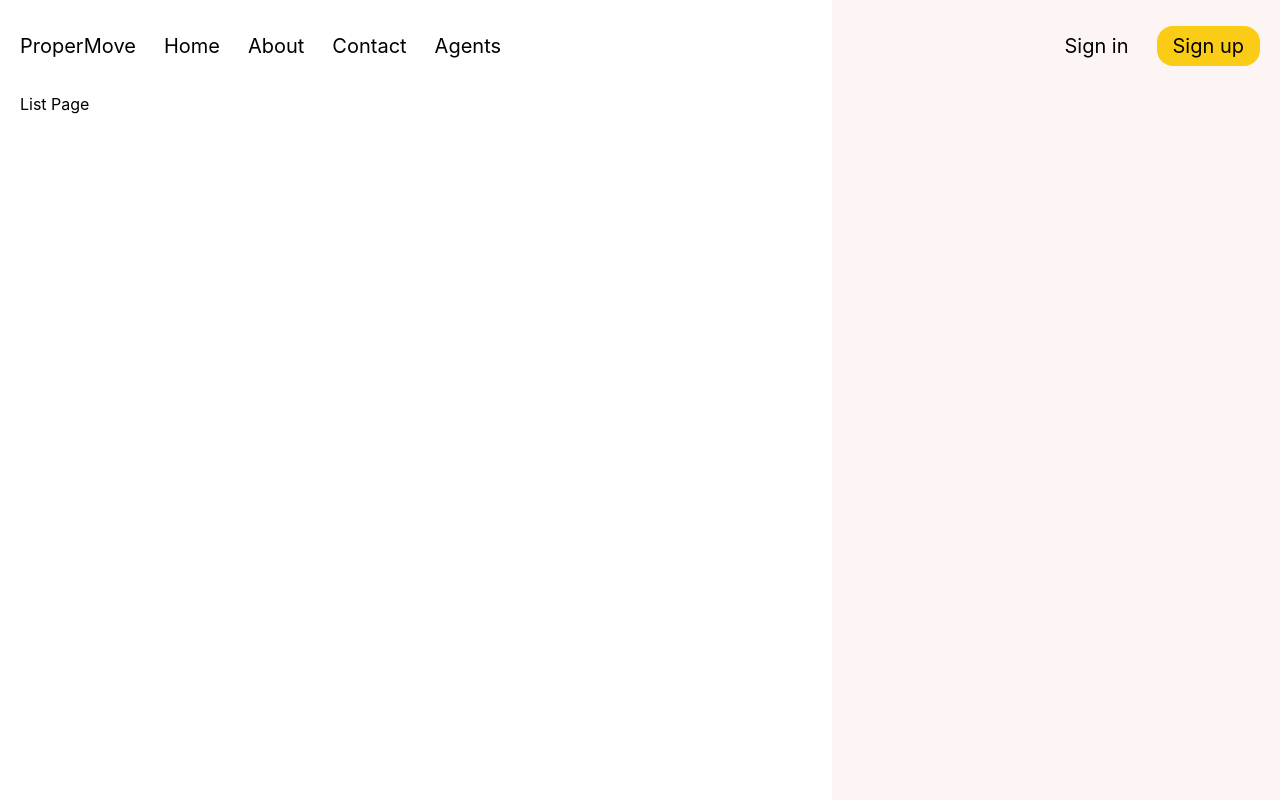
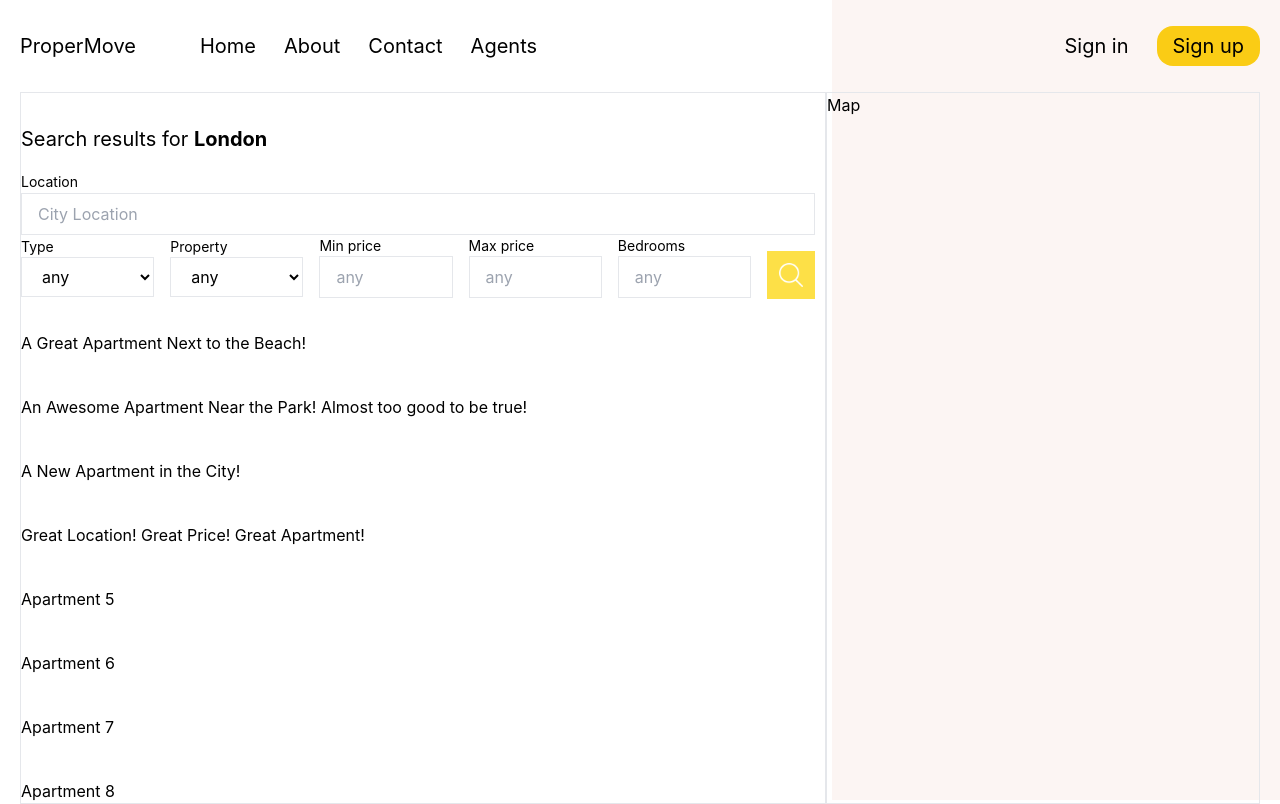
Before and after one commit to OU1122/Client-Proper-Move, a React (Vite) app: page /list in a window 1280 px wide. Built offline with nearby package versions, Linux system fonts and the light colour scheme.

Commit message:
listing page filter done

```diff
--- /dev/null
+++ b/src/components/card.tsx
@@ -0,0 +1,17 @@
+interface Item {
+	id: number;
+	title: string;
+	img: string;
+	bedroom: number;
+	bathroom: number;
+	price: number;
+	address: string;
+	latitude: number;
+	longitude: number;
+}
+
+export const Card: React.FC<{ item: Item }> = ({ item }) => {
+	return <div>{item.title}</div>;
+};
+
+export default Card;
--- /dev/null
+++ b/src/components/filter.tsx
@@ -0,0 +1,111 @@
+export const Filter: React.FC = () => {
+	return (
+		<div className="my-8">
+			<h1 className="text-xl">
+				Search results for <span className="font-bold">London</span>
+			</h1>
+			<div className="top mt-4 pr-[10px]">
+				<div>
+					<label
+						htmlFor="city"
+						className="text-sm">
+						Location
+					</label>
+					<input
+						className="w-full px-4 py-2 border bg-white"
+						type="text"
+						id="city"
+						name="city"
+						placeholder="City Location"></input>
+				</div>
+			</div>
+
+			<div className="bottom pr-[10px] flex-col flex md:flex-row gap--2 md:gap-4 md:items-center">
+				<div className="flex flex-col basis-1/5">
+					<label
+						htmlFor="type"
+						className="text-sm">
+						Type
+					</label>
+					<select
+						className="w-full pl-4 py-2 border bg-white"
+						id="type"
+						name="type">
+						<option value="any">any</option>
+						<option value="buy">Buy</option>
+						<option value="rent">Rent</option>
+					</select>
+				</div>
+				<div className="flex flex-col basis-1/5">
+					<label
+						htmlFor="property"
+						className="text-sm">
+						Property
+					</label>
+					<select
+						className="w-full pl-4 py-2 border bg-white"
+						id="property"
+						name="property">
+						<option value="any">any</option>
+						<option value="Apartment">Apartment</option>
+						<option value="House">House</option>
+						<option value="Condo">Condo</option>
+						<option value="Land">Land</option>
+					</select>
+				</div>
+				<div className="flex flex-col basis-1/5">
+					<label
+						htmlFor="minPrice"
+						className="text-sm">
+						Min price
+					</label>
+					<input
+						className="w-full pl-4 py-2 border bg-white"
+						type="number"
+						name="minPrice"
+						step="5000"
+						min="0"
+						max="10000000"
+						placeholder="any"></input>
+				</div>
+				<div className="flex flex-col basis-1/5">
+					<label
+						htmlFor="maxPrice"
+						className="text-sm">
+						Max price
+					</label>
+					<input
+						className="w-full pl-4 py-2 border bg-white"
+						type="number"
+						name="maxPrice"
+						step="5000"
+						min="0"
+						max="10000000"
+						placeholder="any"></input>
+				</div>
+				<div className="flex flex-col basis-1/5">
+					<label
+						htmlFor="bedrooms"
+						className="text-sm">
+						Bedrooms
+					</label>
+					<input
+						className="w-full pl-4 py-2 border bg-white"
+						type="number"
+						id="bedrooms"
+						name="bedrooms"
+						min={0}
+						max={10}
+						placeholder="any"></input>
+				</div>
+				<div className=" min-w-[48px] h-[48px] mt-4 flex flex-col md:self-end justify-center items-center bg-yellow-300">
+					<img
+						className="w-[24px] h-[24px]"
+						src="/search.png"></img>
+				</div>
+			</div>
+		</div>
+	);
+};
+
+export default Filter;
--- a/src/components/navbar.tsx
+++ b/src/components/navbar.tsx
@@ -11,7 +11,7 @@ const Navbar: React.FC = () => {
 				<div className="transition-all ease-in hover:scale-[1.05]">
 					ProperMove
 				</div>
-				<ul className="hidden md:flex sm:ml-7 md:gap-3 lg:gap-7 ">
+				<ul className="hidden md:flex sm:ml-16 md:gap-3 lg:gap-7 ">
 					<a
 						href="/"
 						className="transition-all ease-in hover:scale-[1.05]">
@@ -65,8 +65,8 @@ const Navbar: React.FC = () => {
 			<div
 				id="mobile-menu"
 				className={clsx(
-					"hidden absolute top-0 right-0 bg-black h-screen w-[60%] justify-center z-40 transition-all ease-in  duration-[400ms]",
-					{ "!flex": isOpen }
+					"hidden absolute top-0 -right-[400%] bg-black h-screen w-[60%] justify-center z-40 transition-all ease-in  duration-[400ms]",
+					{ "!flex !right-0": isOpen }
 				)}>
 				<nav className="text-white leading-loose tracking-wide text-xl flex flex-col items-center justify-center gap-7 ">
 					<a href="/">Home</a>
--- a/src/components/searchBox.tsx
+++ b/src/components/searchBox.tsx
@@ -9,7 +9,7 @@ const SearchBox: React.FC = () => {
 	};
 
 	return (
-		<div className="mt-10">
+		<div className="flex flex-col flex-wrap mt-10">
 			<div>
 				<button
 					onClick={() => {
@@ -35,29 +35,32 @@ const SearchBox: React.FC = () => {
 					Rent
 				</button>
 			</div>
-			<form className="flex border rounded-bl-md">
+			<form className="bg-white flex flex-col gap-1 justify-start md:flex-row  border-2 rounded-bl-md rounded-br-md rounded-tr-md ">
 				<input
-					className="border-r-0  py-3 pl-7"
+					className="border-r-0 border-b-2 sm:border-b-0 py-3 pl-7 w-full"
 					type="text"
 					name="location"
 					placeholder="City Location"></input>
 				<input
-					className="border-r-0  py-3"
+					className="border-r-0 border-b-2 sm:border-b-0  py-3 pl-7 w-full"
 					type="number"
 					name="minPrice"
 					min={0}
 					max={10000000}
 					placeholder="Min Price"></input>
 				<input
-					className=" py-3"
+					className=" py-3  pl-7 w-full "
 					type="number"
 					name="maxPrice"
 					min={0}
 					max={10000000}
 					placeholder="Max Price"></input>
-				<img
-					src="/search.png"
-					alt="search-button"></img>
+				<div className="flex w-full sm:min-w-[48px] sm:min-h-[48px] basis-1/4 justify-center items-center bg-yellow-300">
+					<img
+						className="p-2 rounded-md "
+						src="/search.png"
+						alt="search-button"></img>
+				</div>
 			</form>
 		</div>
 	);
--- a/src/index.css
+++ b/src/index.css
@@ -14,13 +14,3 @@ a {
 	text-decoration: none;
 	color: inherit;
 }
-
-input::-webkit-outer-spin-button,
-input::-webkit-inner-spin-button {
-	-webkit-appearance: none;
-	margin: 0;
-}
-
-input[type="number"] {
-	-moz-appearance: textfield;
-}
--- a/src/main.tsx
+++ b/src/main.tsx
@@ -6,7 +6,7 @@ import "./index.css";
 ReactDOM.createRoot(document.getElementById("root")!).render(
 	<React.StrictMode>
 		<div className="max-w-[1366px] mx-auto px-5 relative">
-			<div className="absolute -z-50 bg-[#fcf5f3] right-0 w-[35%] h-screen grow-0"></div>
+			<div className="hidden absolute md:block -z-50 bg-[#fcf5f3] right-0 w-[35%] h-screen grow-0"></div>
 			<App />
 		</div>
 	</React.StrictMode>
--- a/src/routes/homepage.tsx
+++ b/src/routes/homepage.tsx
@@ -3,7 +3,7 @@ import SearchBox from "../components/searchBox";
 const HomePage: React.FC = () => {
 	return (
 		<div className="flex flex-col-reverse sm:flex-row m-10  ">
-			<div className="text-div w-full sm:w-[60%] pr-[50px]">
+			<div className="text-div w-full sm:w-[60%] md:pr-[50px]">
 				<div>
 					<h1 className="text-4xl font-bold leading-snug pt-10 sm:pt-32">
 						Find Your Dream Place Faster Than You Can Say Zoopla
@@ -18,20 +18,20 @@ const HomePage: React.FC = () => {
 
 				<SearchBox />
 
-				<div className="flex justify-between mt-10 flex-wrap gap-5 sm:gap-0">
-					<div className="flex flex-col basis-1/3 ">
+				<div className="flex justify-between mt-5 flex-wrap gap-5 sm:gap-0">
+					<div className="flex flex-col basis-1/3 p-4 ">
 						<span className="font-bold text-4xl tracking-wider">16+</span>
 						<span className=" text-lg font-light">
 							Years of Experience
 						</span>
 					</div>
-					<div className="flex flex-col basis-1/3">
-						<span className="font-bold text-4xl tracking-wider">
+					<div className="flex flex-col basis-1/3 p-4">
+						<span className="font-bold text-4xl tracking-wider ">
 							200+
 						</span>
 						<span className=" font-light text-lg">Awards Earned</span>
 					</div>
-					<div className="flex flex-col basis-1/3">
+					<div className="flex flex-col basis-1/3 p-4">
 						<span className="font-bold text-4xl tracking-wider">
 							1200+
 						</span>
--- a/src/routes/list-page.tsx
+++ b/src/routes/list-page.tsx
@@ -1,6 +1,27 @@
+import Card from "../components/card.tsx";
+import Filter from "../components/filter.tsx";
 import { listData } from "../lib/list-data.tsx";
 
 const ListPage: React.FC = () => {
-	return <div>List Page</div>;
+	const data = listData;
+	return (
+		<div className="flex w-full">
+			<div className="border-[1px] left w-[65%]">
+				<Filter />
+
+				<div className="wrapper flex flex-col pr-[10px] gap-10 overflow-y-scroll">
+					{data.map((item) => (
+						<Card
+							key={item.id}
+							item={item}
+						/>
+					))}
+				</div>
+			</div>
+			<div className="border-[1px] right w-[35%]">
+				<p>Map</p>
+			</div>
+		</div>
+	);
 };
 export default ListPage;
```
